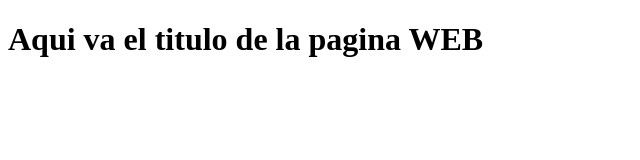
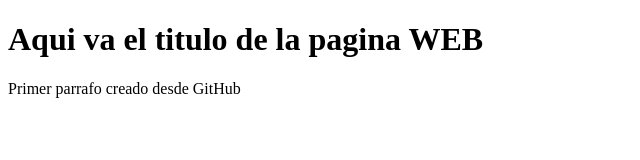
Before and after one commit to lindaaaaaaaaaaaaa/proyecto-web-empresa, a plain HTML site: page index.html in a window 1280 px wide. Shown: the whole page, without its empty margins (0-640 px from the left). Drawn offline with Linux system fonts and the light colour scheme.

Commit message:
Actualizando index.html

```diff
--- a/index.html
+++ b/index.html
@@ -7,5 +7,6 @@
 </head>
 <body>
     <h1>Aqui va el titulo de la pagina WEB</h1>
+    <p>Primer parrafo creado desde GitHub</p>
 </body>
 </html>
```
